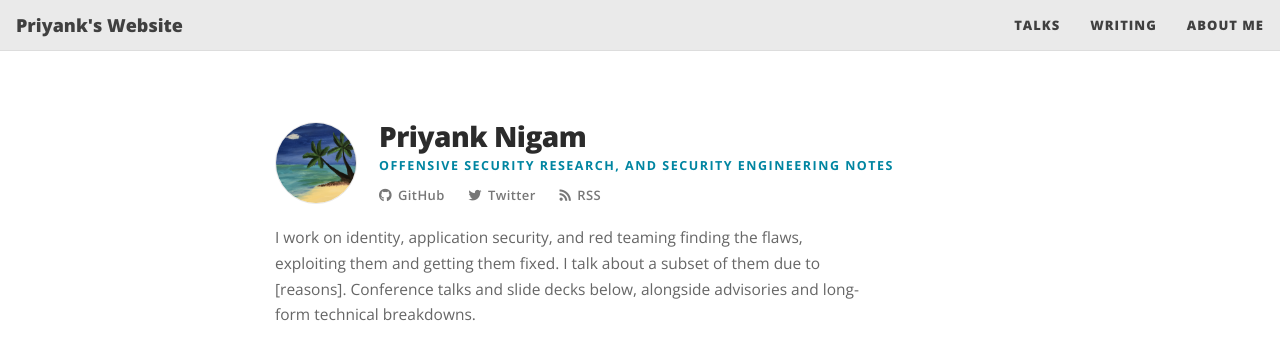
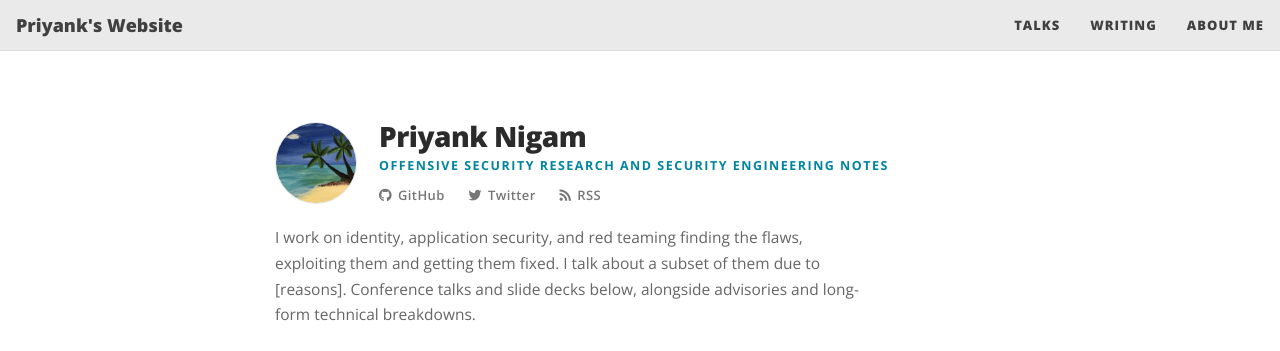
Before and after one commit to priyankn/priyankn.github.io, a Jekyll site: the page built from index.html, in a window 1280 px wide and 900 px high. Shown: the top 351 px of the window. Built offline with Jekyll 4.4.1, drawn with Linux system fonts in a browser that asks for light colours; nearby versions of some CDN libraries.

```diff
--- a/index.html
+++ b/index.html
@@ -1,7 +1,7 @@
 ---
 layout: landing
 title: Priyank Nigam
-subtitle: Offensive security research, and security engineering notes
+subtitle: Offensive security research and security engineering notes
 nav-short: true
 show-avatar: false
 css:
```
